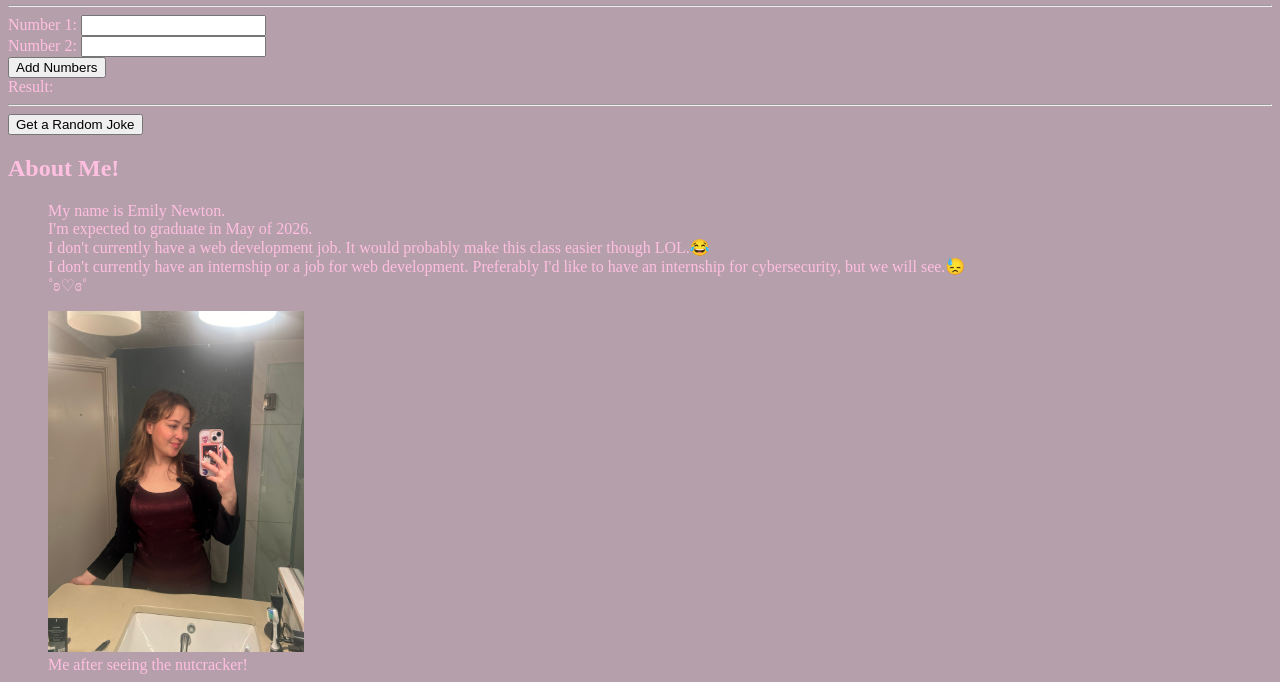
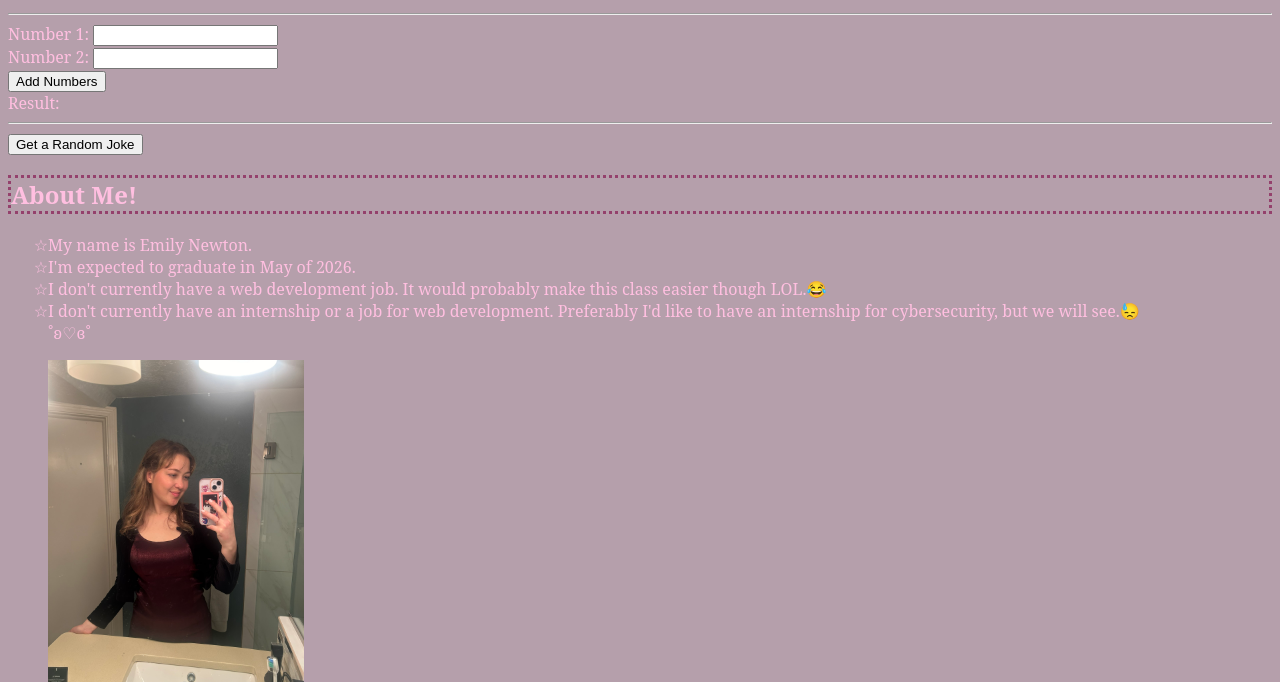
Before and after one commit to emilynewton/lab1, a website: page index.html in a window 1280 px wide. Shown: the part 118-800 px from the top of the page. Drawn offline with Linux system fonts and the light colour scheme.

Commit message:
adding css

```diff
--- a/css/style.css
+++ b/css/style.css
@@ -1,4 +1,4 @@
-h1{
+h1 {
   border-color: #94416c;
   border-style: dashed;
 }
@@ -6,4 +6,18 @@ h1{
 body {
   color: #ffbfe0;
   background-color: #b59fab;
+  font-family:'Serif', Garamond;
 }
+
+h2 {
+  border-color: #94416c;
+  border-style: dotted;
+}
+
+ul {
+  list-style-type: "☆";
+}
+
+img {
+  width: 256px;
+}
--- a/index.html
+++ b/index.html
@@ -76,22 +76,22 @@
 
   <h2>About Me!</h2>
   <ul>
-    <item>My name is Emily Newton.<br></item>
-    <item>I'm expected to graduate in May of 2026.<br></item>
-    <item>I don't currently have a web development job. It would probably make this class easier though LOL.😂<br></item>
-    <item>I don't currently have an internship or a job for web development. Preferably I'd like to have an internship for cybersecurity, but we will see.😓<br></item>
+    <li>My name is Emily Newton.<br></li>
+    <li>I'm expected to graduate in May of 2026.<br></li>
+    <li>I don't currently have a web development job. It would probably make this class easier though LOL.😂<br></li>
+    <li>I don't currently have an internship or a job for web development. Preferably I'd like to have an internship for cybersecurity, but we will see.😓<br></li>
     <item>˚ʚ♡ɞ˚</item>
   </ul>
   <figure>
-    <img src="/img/nutcracker.JPEG" alt="a pic of me" style="width: 256px">
+    <img src="/img/nutcracker.JPEG" alt="a pic of me">
     <figcaption>Me after seeing the nutcracker!</figcaption>
   </figure>
   <figure>
-    <img src="/img/marchingband.JPEG" alt="a pic of me in marching band" style="width: 256px">
+    <img src="/img/marchingband.JPEG" alt="a pic of me in marching band">
     <figcaption>My friends and I at the fiesta bowl this year!</figcaption>
   </figure>
   <figure>
-    <img src="/img/breakfastpic.JPEG" alt="pic of me with breakfast" style="width: 256px">
+    <img src="/img/breakfastpic.JPEG" alt="pic of me with breakfast">
   <figcaption>Me with some breakfast during my band trip.😅</figcaption>
   </figure>
 </body>
```
